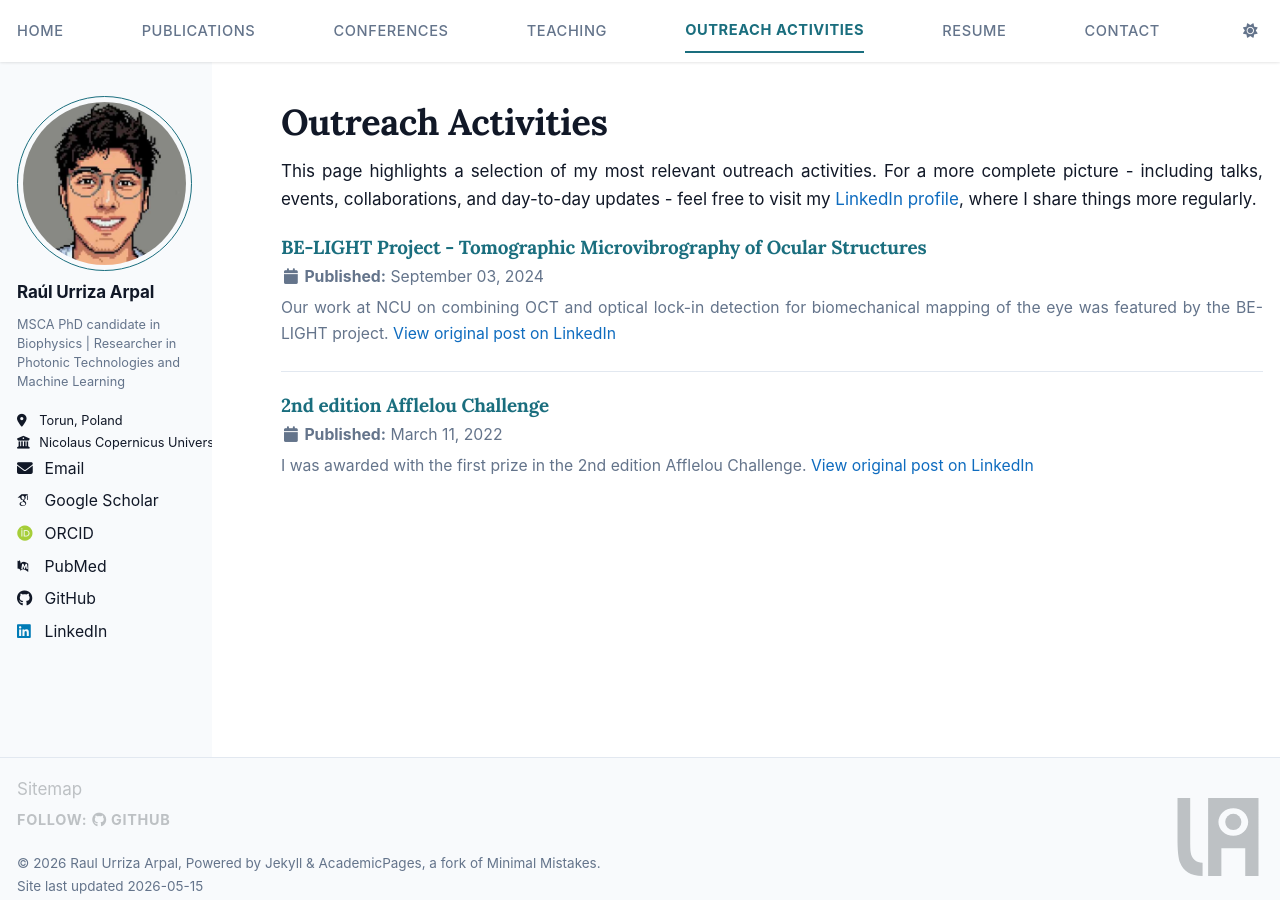
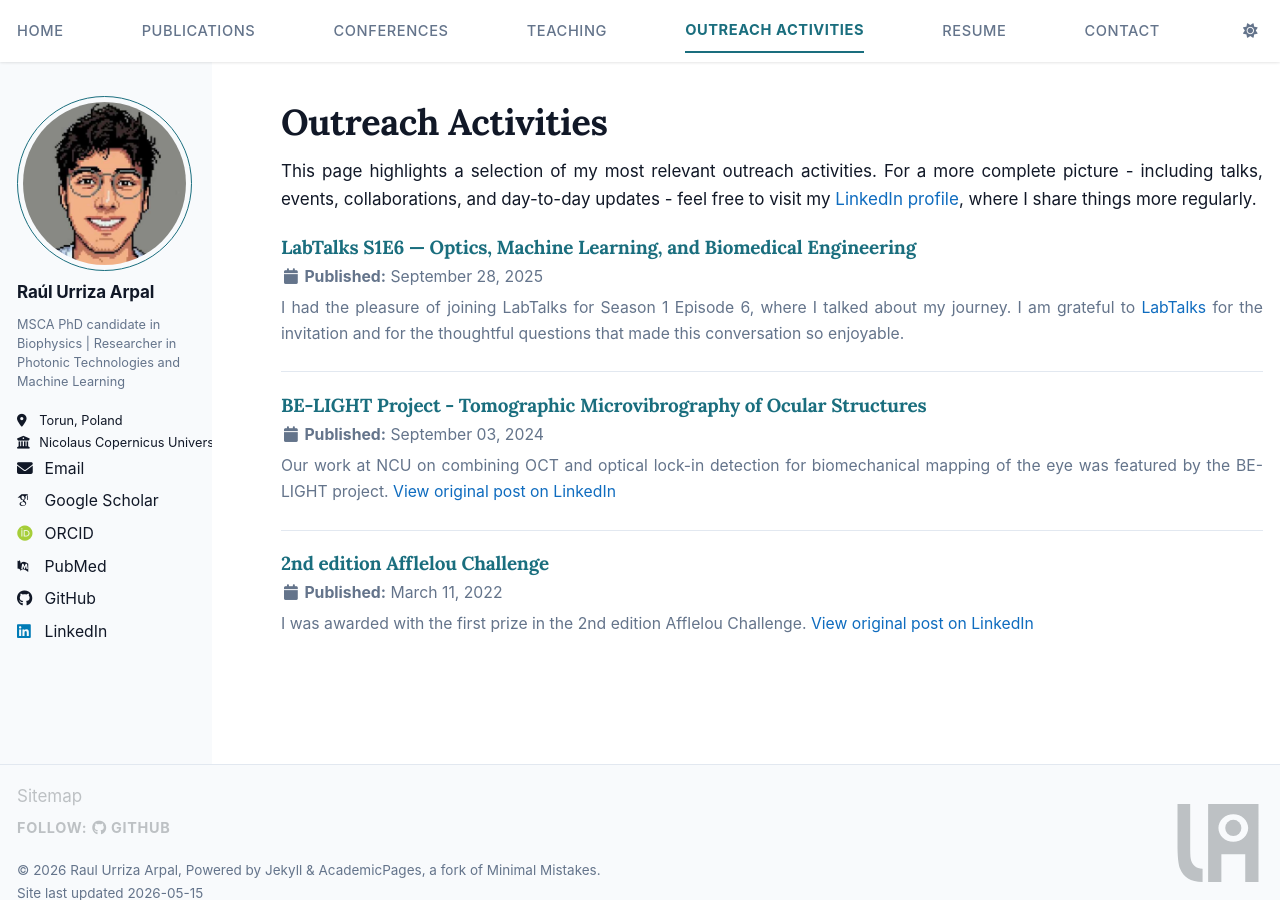
Before and after one commit to RaulUrriza/raulurriza.github.io, a Jekyll site: the page built from _pages/outreach.html, in a window 1280 px wide and 900 px high. Built offline with Jekyll 4.4.1, drawn with Linux system fonts in a browser that asks for light colours; some web fonts are replaced; a script bundle is joined from its source files by our own code; library files that are not in the unit come from our copies.

Commit message:
added yt video labtalks

```diff
--- /dev/null
+++ b/_outreach/labtalks.md
@@ -0,0 +1,23 @@
+---
+title: "LabTalks S1E6 — Optics, Machine Learning, and Biomedical Engineering"
+excerpt: "I had the pleasure of joining LabTalks for Season 1 Episode 6, where I talked about my journey. I am grateful to [LabTalks](https://www.youtube.com/@LabTalksPlus) for the invitation and for the thoughtful questions that made this conversation so enjoyable."
+collection: outreach
+date: 2025-09-28
+---
+
+This was my first ever video interview, and I could not have asked for a better person to share it with. I had the pleasure of sitting down with someone I had the fortune of meeting during my PhD for a conversation that felt as natural as it was wide-ranging.
+<br>
+
+We talked about how I ended up in this field: starting out in optometry, then pivoting toward physics, and eventually landing in biomedical engineering research. Along the way I discovered a deep fascination with light - specifically with interferometry and Optical Coherence Tomography (OCT) - and how these tools can reveal the hidden mechanical life of biological tissues.
+<br>
+
+<div style="position:relative;padding-bottom:56.25%;height:0;overflow:hidden;">
+  <iframe
+    style="position:absolute;top:0;left:0;width:100%;height:100%;border:0;"
+    src="https://www.youtube.com/embed/Q4rcryXLcKM"
+    title="LabTalks Season 1 Episode 6: Raul Urriza — Optics, Machine Learning, and Biomedical Engineering"
+    allow="accelerometer; autoplay; clipboard-write; encrypted-media; gyroscope; picture-in-picture; web-share"
+    referrerpolicy="strict-origin-when-cross-origin"
+    allowfullscreen>
+  </iframe>
+</div>
```
Also changed, not shown: _outreach/MSCA.md (+9 -7 lines), _outreach/afflelou_challenge.md (+9 -7 lines).
